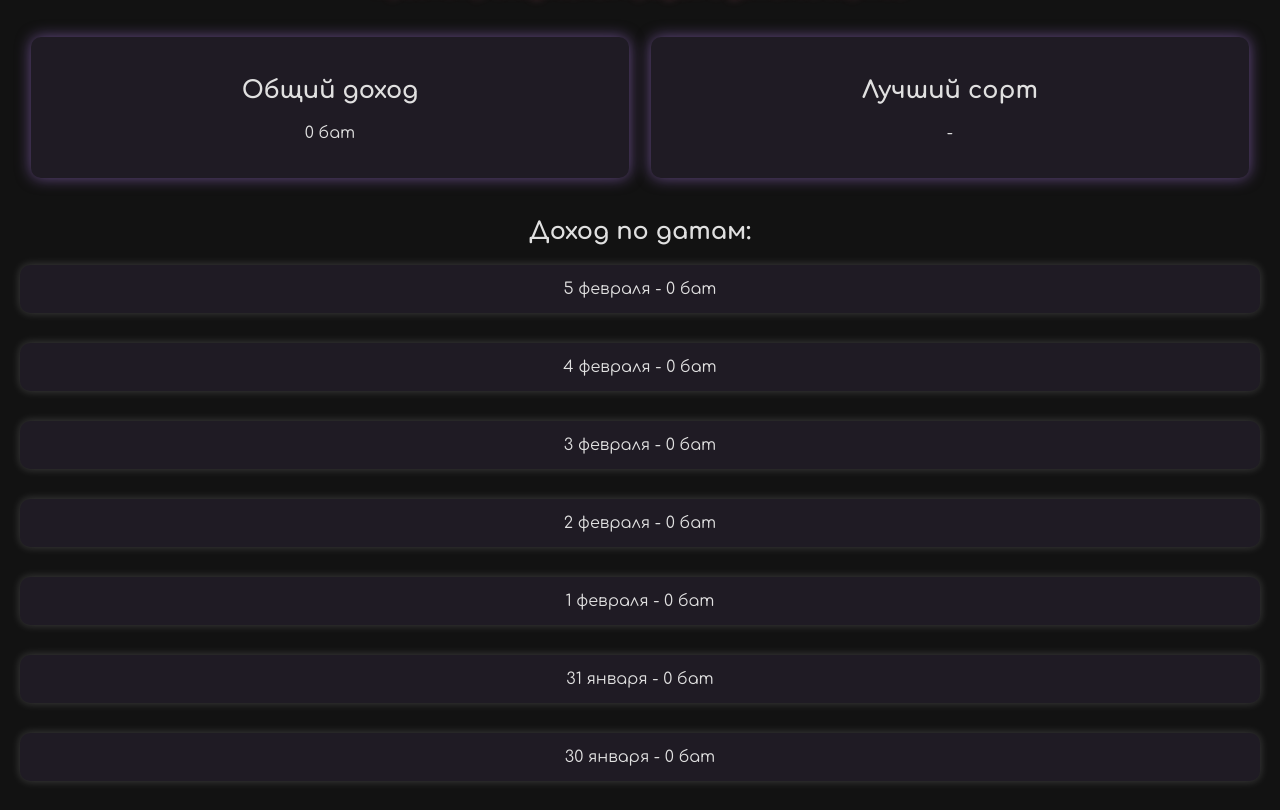
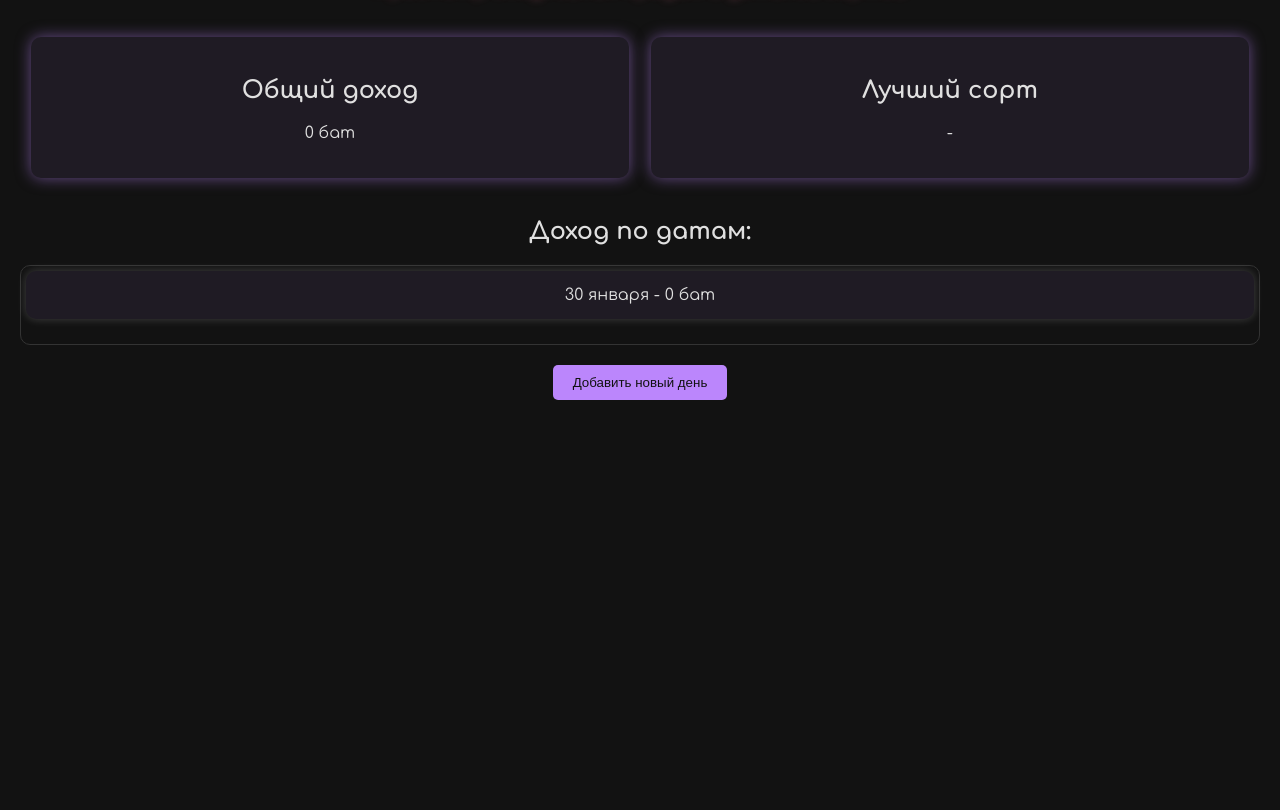
Before and after one commit to niktolli/yosi, a plain HTML site: page index.html in a window 1280 px wide. Shown: the part 107-917 px from the top of the page. After the commit the page ends 800 px from the top, so only its background shows below. Drawn offline with Linux system fonts and the light colour scheme.

Commit message:
Update index.html

```diff
--- a/index.html
+++ b/index.html
@@ -46,7 +46,7 @@
     .stat:hover {
       transform: scale(1.05);
     }
-    /* Обёртка для дней: используем flex с обратным порядком */
+    /* Обёртка для дней — дни будут выведены в обратном порядке */
     .days-container {
       display: flex;
       flex-direction: column-reverse;
@@ -54,6 +54,9 @@
     /* Стили для блока дня */
     .day-container {
       margin-bottom: 10px; /* Отступ между блоками с датами */
+      border: 1px solid #333;
+      border-radius: 10px;
+      padding: 5px;
     }
     .date-item {
       background: #1F1B24;
@@ -100,7 +103,7 @@
       position: relative;
     }
     .sum-value {
-      /* Можно добавить стили для текста суммы, если необходимо */
+      /* Стили для текста суммы можно настроить при необходимости */
     }
     /* Стили для кнопки удаления (большой крестик) */
     .delete-btn {
@@ -138,7 +141,7 @@
     .delete-btn:hover::after {
       transform: translate(-50%, -50%) rotate(-135deg);
     }
-    /* Стили для обычных кнопок (например, "Добавить строку", "Сохранить таблицу") */
+    /* Стили для обычных кнопок (например, "Добавить строку", "Сохранить таблицу", "Добавить новый день") */
     button.action {
       margin-top: 10px;
       padding: 10px 20px;
@@ -312,11 +315,68 @@
       }
     }
 
+    /* Функция для добавления нового дня */
+    function addNewDay() {
+      // Запрашиваем название дня (например, дату) у пользователя
+      var dayLabel = prompt("Введите название нового дня (например, '6 февраля'):", "Новый день");
+      if (!dayLabel) return; // если пользователь нажал отмену, ничего не делаем
+
+      // Определяем новый номер дня по количеству уже существующих блоков
+      var daysContainer = document.querySelector(".days-container");
+      var newDayNum = daysContainer.children.length + 1; // если уже есть 7, новый будет 8
+
+      // Создаём новый блок дня (day-container)
+      var dayContainer = document.createElement("div");
+      dayContainer.className = "day-container";
+      dayContainer.innerHTML = `
+        <div id="date-item-${newDayNum}" data-date="${dayLabel}" data-income="0" class="date-item" onclick="toggleStrains('strains-${newDayNum}')">
+          ${dayLabel} - 0 бат
+        </div>
+        <div id="strains-${newDayNum}" class="strain-list">
+          <table id="dataTable-${newDayNum}">
+            <thead>
+              <tr>
+                <th>Сорта</th>
+                <th>Зеленая</th>
+                <th>Жёлтая</th>
+                <th>Красная</th>
+                <th>Сумма</th>
+              </tr>
+            </thead>
+            <tbody id="tableBody-${newDayNum}">
+              <tr>
+                <td contenteditable="true">Пример сорта</td>
+                <td contenteditable="true" onkeypress="return isNumberKey(event)" onblur="updateRowSum(this, '${newDayNum}')">0</td>
+                <td contenteditable="true" onkeypress="return isNumberKey(event)" onblur="updateRowSum(this, '${newDayNum}')">0</td>
+                <td contenteditable="true" onkeypress="return isNumberKey(event)" onblur="updateRowSum(this, '${newDayNum}')">0</td>
+                <td class="sum-cell">
+                  <span class="sum-value">0</span>
+                  <button class="delete-btn" onclick="deleteRow(this, '${newDayNum}')"></button>
+                </td>
+              </tr>
+            </tbody>
+          </table>
+          <div>
+            <button class="action" onclick="addRow('${newDayNum}')">Добавить строку</button>
+            <button class="action" onclick="saveTable('${newDayNum}')">Сохранить таблицу</button>
+          </div>
+        </div>
+      `;
+      // Добавляем новый блок в контейнер дней
+      daysContainer.appendChild(dayContainer);
+    }
+
     /* При загрузке страницы загружаем данные таблиц для каждого дня и обновляем общий доход */
     window.addEventListener('DOMContentLoaded', function() {
-      for (var day = 1; day <= 7; day++) {
-        loadTable(day);
-      }
+      // Если вы хотите, чтобы существующие дни загружались из сохранённых данных,
+      // убедитесь, что их разметка уже присутствует на странице.
+      // Здесь мы загружаем данные для всех существующих day-container,
+      // а потом обновляем общий доход.
+      var dayContainers = document.querySelectorAll(".day-container");
+      dayContainers.forEach(function(dc, index) {
+        var dayNum = index + 1;
+        loadTable(dayNum);
+      });
       updateOverallIncome();
     });
   </script>
@@ -338,9 +398,11 @@
   </div>
   <div>
     <h2>Доход по датам:</h2>
-    <!-- Оборачиваем все блоки дней в контейнер с обратным порядком -->
+    <!-- Контейнер для всех дней -->
     <div class="days-container">
-      <!-- День 1: 30 января -->
+      <!-- Предварительно здесь могут быть уже добавлены блоки дней, например, для 30 января – 5 февраля -->
+      <!-- Если их нет, то можно добавить их вручную или через кнопку "Добавить новый день" -->
+      <!-- Пример для существующих дней: -->
       <div class="day-container">
         <div id="date-item-1" data-date="30 января" data-income="0" class="date-item" onclick="toggleStrains('strains-1')">
           30 января - 0 бат
@@ -375,223 +437,10 @@
           </div>
         </div>
       </div>
-
-      <!-- День 2: 31 января -->
-      <div class="day-container">
-        <div id="date-item-2" data-date="31 января" data-income="0" class="date-item" onclick="toggleStrains('strains-2')">
-          31 января - 0 бат
-        </div>
-        <div id="strains-2" class="strain-list">
-          <table id="dataTable-2">
-            <thead>
-              <tr>
-                <th>Сорта</th>
-                <th>Зеленая</th>
-                <th>Жёлтая</th>
-                <th>Красная</th>
-                <th>Сумма</th>
-              </tr>
-            </thead>
-            <tbody id="tableBody-2">
-              <tr>
-                <td contenteditable="true">Пример сорта</td>
-                <td contenteditable="true" onkeypress="return isNumberKey(event)" onblur="updateRowSum(this, '2')">0</td>
-                <td contenteditable="true" onkeypress="return isNumberKey(event)" onblur="updateRowSum(this, '2')">0</td>
-                <td contenteditable="true" onkeypress="return isNumberKey(event)" onblur="updateRowSum(this, '2')">0</td>
-                <td class="sum-cell">
-                  <span class="sum-value">0</span>
-                  <button class="delete-btn" onclick="deleteRow(this, '2')"></button>
-                </td>
-              </tr>
-            </tbody>
-          </table>
-          <div>
-            <button class="action" onclick="addRow('2')">Добавить строку</button>
-            <button class="action" onclick="saveTable('2')">Сохранить таблицу</button>
-          </div>
-        </div>
-      </div>
-
-      <!-- День 3: 1 февраля -->
-      <div class="day-container">
-        <div id="date-item-3" data-date="1 февраля" data-income="0" class="date-item" onclick="toggleStrains('strains-3')">
-          1 февраля - 0 бат
-        </div>
-        <div id="strains-3" class="strain-list">
-          <table id="dataTable-3">
-            <thead>
-              <tr>
-                <th>Сорта</th>
-                <th>Зеленая</th>
-                <th>Жёлтая</th>
-                <th>Красная</th>
-                <th>Сумма</th>
-              </tr>
-            </thead>
-            <tbody id="tableBody-3">
-              <tr>
-                <td contenteditable="true">Пример сорта</td>
-                <td contenteditable="true" onkeypress="return isNumberKey(event)" onblur="updateRowSum(this, '3')">0</td>
-                <td contenteditable="true" onkeypress="return isNumberKey(event)" onblur="updateRowSum(this, '3')">0</td>
-                <td contenteditable="true" onkeypress="return isNumberKey(event)" onblur="updateRowSum(this, '3')">0</td>
-                <td class="sum-cell">
-                  <span class="sum-value">0</span>
-                  <button class="delete-btn" onclick="deleteRow(this, '3')"></button>
-                </td>
-              </tr>
-            </tbody>
-          </table>
-          <div>
-            <button class="action" onclick="addRow('3')">Добавить строку</button>
-            <button class="action" onclick="saveTable('3')">Сохранить таблицу</button>
-          </div>
-        </div>
-      </div>
-
-      <!-- День 4: 2 февраля -->
-      <div class="day-container">
-        <div id="date-item-4" data-date="2 февраля" data-income="0" class="date-item" onclick="toggleStrains('strains-4')">
-          2 февраля - 0 бат
-        </div>
-        <div id="strains-4" class="strain-list">
-          <table id="dataTable-4">
-            <thead>
-              <tr>
-                <th>Сорта</th>
-                <th>Зеленая</th>
-                <th>Жёлтая</th>
-                <th>Красная</th>
-                <th>Сумма</th>
-              </tr>
-            </thead>
-            <tbody id="tableBody-4">
-              <tr>
-                <td contenteditable="true">Пример сорта</td>
-                <td contenteditable="true" onkeypress="return isNumberKey(event)" onblur="updateRowSum(this, '4')">0</td>
-                <td contenteditable="true" onkeypress="return isNumberKey(event)" onblur="updateRowSum(this, '4')">0</td>
-                <td contenteditable="true" onkeypress="return isNumberKey(event)" onblur="updateRowSum(this, '4')">0</td>
-                <td class="sum-cell">
-                  <span class="sum-value">0</span>
-                  <button class="delete-btn" onclick="deleteRow(this, '4')"></button>
-                </td>
-              </tr>
-            </tbody>
-          </table>
-          <div>
-            <button class="action" onclick="addRow('4')">Добавить строку</button>
-            <button class="action" onclick="saveTable('4')">Сохранить таблицу</button>
-          </div>
-        </div>
-      </div>
-
-      <!-- День 5: 3 февраля -->
-      <div class="day-container">
-        <div id="date-item-5" data-date="3 февраля" data-income="0" class="date-item" onclick="toggleStrains('strains-5')">
-          3 февраля - 0 бат
-        </div>
-        <div id="strains-5" class="strain-list">
-          <table id="dataTable-5">
-            <thead>
-              <tr>
-                <th>Сорта</th>
-                <th>Зеленая</th>
-                <th>Жёлтая</th>
-                <th>Красная</th>
-                <th>Сумма</th>
-              </tr>
-            </thead>
-            <tbody id="tableBody-5">
-              <tr>
-                <td contenteditable="true">Пример сорта</td>
-                <td contenteditable="true" onkeypress="return isNumberKey(event)" onblur="updateRowSum(this, '5')">0</td>
-                <td contenteditable="true" onkeypress="return isNumberKey(event)" onblur="updateRowSum(this, '5')">0</td>
-                <td contenteditable="true" onkeypress="return isNumberKey(event)" onblur="updateRowSum(this, '5')">0</td>
-                <td class="sum-cell">
-                  <span class="sum-value">0</span>
-                  <button class="delete-btn" onclick="deleteRow(this, '5')"></button>
-                </td>
-              </tr>
-            </tbody>
-          </table>
-          <div>
-            <button class="action" onclick="addRow('5')">Добавить строку</button>
-            <button class="action" onclick="saveTable('5')">Сохранить таблицу</button>
-          </div>
-        </div>
-      </div>
-
-      <!-- День 6: 4 февраля -->
-      <div class="day-container">
-        <div id="date-item-6" data-date="4 февраля" data-income="0" class="date-item" onclick="toggleStrains('strains-6')">
-          4 февраля - 0 бат
-        </div>
-        <div id="strains-6" class="strain-list">
-          <table id="dataTable-6">
-            <thead>
-              <tr>
-                <th>Сорта</th>
-                <th>Зеленая</th>
-                <th>Жёлтая</th>
-                <th>Красная</th>
-                <th>Сумма</th>
-              </tr>
-            </thead>
-            <tbody id="tableBody-6">
-              <tr>
-                <td contenteditable="true">Пример сорта</td>
-                <td contenteditable="true" onkeypress="return isNumberKey(event)" onblur="updateRowSum(this, '6')">0</td>
-                <td contenteditable="true" onkeypress="return isNumberKey(event)" onblur="updateRowSum(this, '6')">0</td>
-                <td contenteditable="true" onkeypress="return isNumberKey(event)" onblur="updateRowSum(this, '6')">0</td>
-                <td class="sum-cell">
-                  <span class="sum-value">0</span>
-                  <button class="delete-btn" onclick="deleteRow(this, '6')"></button>
-                </td>
-              </tr>
-            </tbody>
-          </table>
-          <div>
-            <button class="action" onclick="addRow('6')">Добавить строку</button>
-            <button class="action" onclick="saveTable('6')">Сохранить таблицу</button>
-          </div>
-        </div>
-      </div>
-
-      <!-- День 7: 5 февраля -->
-      <div class="day-container">
-        <div id="date-item-7" data-date="5 февраля" data-income="0" class="date-item" onclick="toggleStrains('strains-7')">
-          5 февраля - 0 бат
-        </div>
-        <div id="strains-7" class="strain-list">
-          <table id="dataTable-7">
-            <thead>
-              <tr>
-                <th>Сорта</th>
-                <th>Зеленая</th>
-                <th>Жёлтая</th>
-                <th>Красная</th>
-                <th>Сумма</th>
-              </tr>
-            </thead>
-            <tbody id="tableBody-7">
-              <tr>
-                <td contenteditable="true">Пример сорта</td>
-                <td contenteditable="true" onkeypress="return isNumberKey(event)" onblur="updateRowSum(this, '7')">0</td>
-                <td contenteditable="true" onkeypress="return isNumberKey(event)" onblur="updateRowSum(this, '7')">0</td>
-                <td contenteditable="true" onkeypress="return isNumberKey(event)" onblur="updateRowSum(this, '7')">0</td>
-                <td class="sum-cell">
-                  <span class="sum-value">0</span>
-                  <button class="delete-btn" onclick="deleteRow(this, '7')"></button>
-                </td>
-              </tr>
-            </tbody>
-          </table>
-          <div>
-            <button class="action" onclick="addRow('7')">Добавить строку</button>
-            <button class="action" onclick="saveTable('7')">Сохранить таблицу</button>
-          </div>
-        </div>
-      </div>
-    </div> <!-- /.days-container -->
+      <!-- Аналогично можно добавить другие дни вручную или через функцию addNewDay() -->
+    </div>
+    <!-- Кнопка для добавления нового дня -->
+    <button class="action" onclick="addNewDay()">Добавить новый день</button>
   </div>
 </body>
 </html>
```
